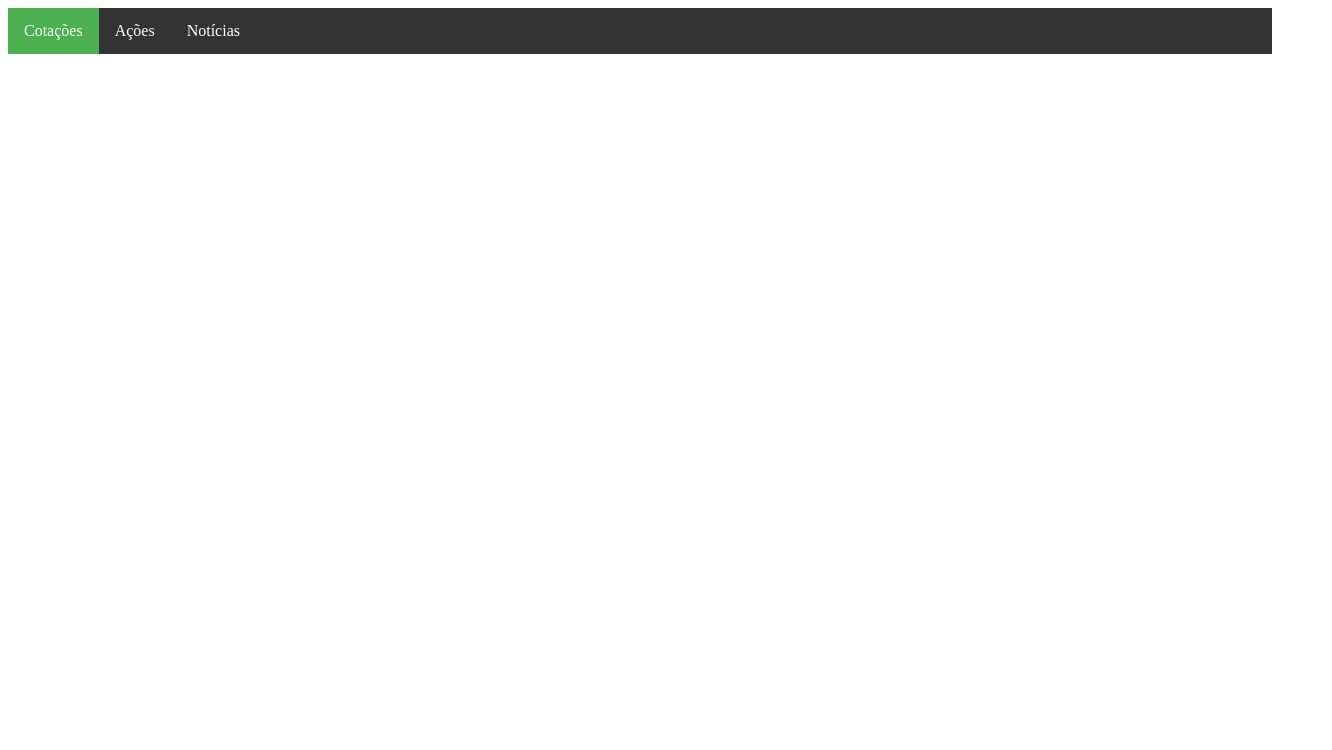
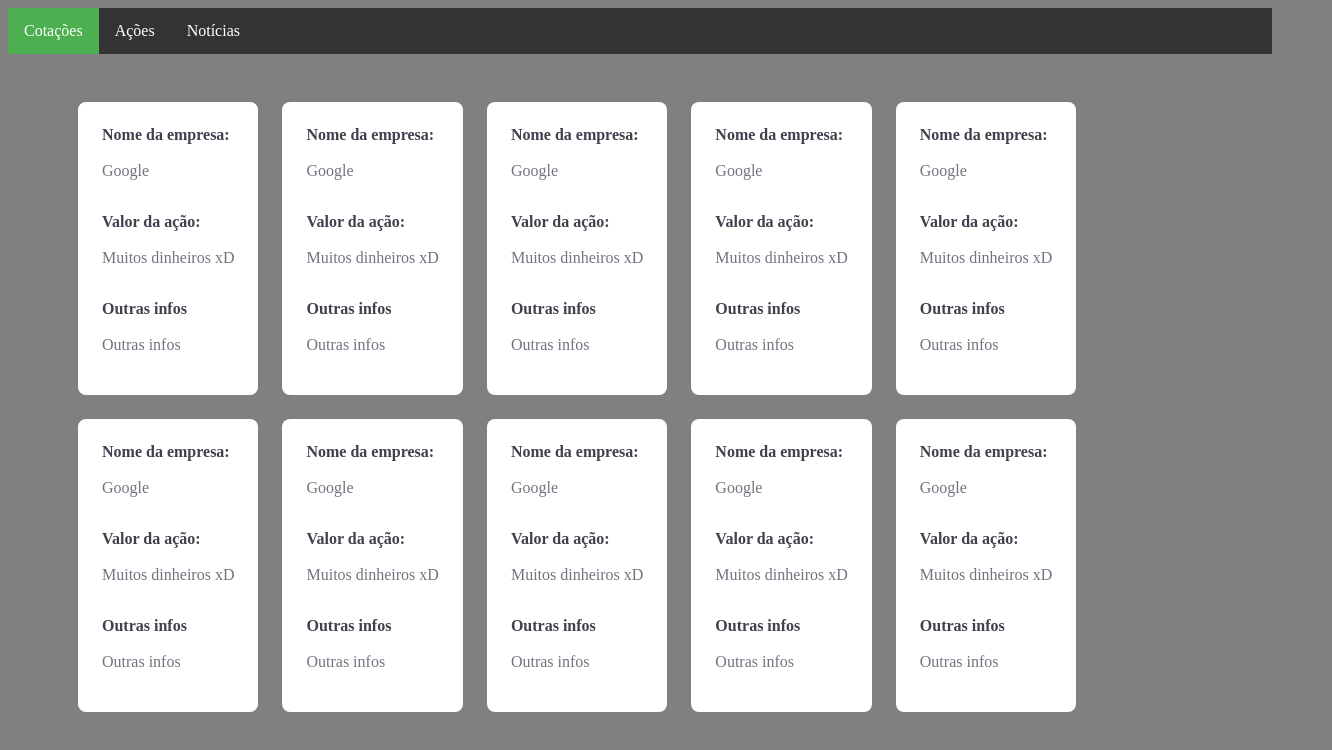
Before and after one commit to CrystianJordan/projetoFinanca, a plain HTML site: page frontend/index.html in a window 1280 px wide. Shown: the whole page, 1332 px wide, since content can reach past the window. Drawn offline with Linux system fonts and the light colour scheme.

Commit message:
Frontend em andamento

```diff
--- a/frontend/css/style.css
+++ b/frontend/css/style.css
@@ -1,3 +1,7 @@
+body {
+    background-color: gray;
+}
+
 header ul {
     list-style-type: none;
     margin: 0;
@@ -25,3 +29,41 @@ header li a:hover:not(.ativo) {
 .ativo {
     background-color: #4caf50;
 }
+
+.cotacoes-container {
+    width: 100%;
+    padding: 0 30px;
+    margin: 32px auto;
+    display: flex;
+    align-items: center;
+}
+
+.cotacoes-container ul {
+    display: grid;
+    grid-template-columns: repeat(5, 1fr);
+    grid-gap: 24px;
+    list-style: none;
+}
+
+.cotacoes-container ul li {
+    background: #ffffff;
+    padding: 24px;
+    border-radius: 8px;
+    position: relative;
+}
+
+.cotacoes-container ul li strong {
+    display: block;
+    margin-bottom: 16px;
+    color: #41414d;
+}
+
+.cotacoes-container ul li p + strong {
+    margin-top: 32px;
+}
+
+.cotacoes-container ul li p {
+    color: #737380;
+    line-height: 21px;
+    font-size: 16px;
+}
--- a/frontend/index.html
+++ b/frontend/index.html
@@ -14,5 +14,101 @@
       <li><a href="noticias.html">Notícias</a></li>
     </ul>
   </header>
+
+  <div class="cotacoes-container">
+    <ul>
+      <li>
+        <strong>Nome da empresa:</strong>
+        <p>Google</p>
+        <strong>Valor da ação:</strong>
+        <p>Muitos dinheiros xD</p>
+        <strong>Outras infos</strong>
+        <p>Outras infos</p>
+      </li>
+
+      <li>
+        <strong>Nome da empresa:</strong>
+        <p>Google</p>
+        <strong>Valor da ação:</strong>
+        <p>Muitos dinheiros xD</p>
+        <strong>Outras infos</strong>
+        <p>Outras infos</p>
+      </li>
+
+      <li>
+        <strong>Nome da empresa:</strong>
+        <p>Google</p>
+        <strong>Valor da ação:</strong>
+        <p>Muitos dinheiros xD</p>
+        <strong>Outras infos</strong>
+        <p>Outras infos</p>
+      </li>
+
+      <li>
+        <strong>Nome da empresa:</strong>
+        <p>Google</p>
+        <strong>Valor da ação:</strong>
+        <p>Muitos dinheiros xD</p>
+        <strong>Outras infos</strong>
+        <p>Outras infos</p>
+      </li>
+
+      <li>
+        <strong>Nome da empresa:</strong>
+        <p>Google</p>
+        <strong>Valor da ação:</strong>
+        <p>Muitos dinheiros xD</p>
+        <strong>Outras infos</strong>
+        <p>Outras infos</p>
+      </li>
+
+      <li>
+        <strong>Nome da empresa:</strong>
+        <p>Google</p>
+        <strong>Valor da ação:</strong>
+        <p>Muitos dinheiros xD</p>
+        <strong>Outras infos</strong>
+        <p>Outras infos</p>
+      </li>
+
+      <li>
+        <strong>Nome da empresa:</strong>
+        <p>Google</p>
+        <strong>Valor da ação:</strong>
+        <p>Muitos dinheiros xD</p>
+        <strong>Outras infos</strong>
+        <p>Outras infos</p>
+      </li>
+
+      <li>
+        <strong>Nome da empresa:</strong>
+        <p>Google</p>
+        <strong>Valor da ação:</strong>
+        <p>Muitos dinheiros xD</p>
+        <strong>Outras infos</strong>
+        <p>Outras infos</p>
+      </li>
+
+      <li>
+        <strong>Nome da empresa:</strong>
+        <p>Google</p>
+        <strong>Valor da ação:</strong>
+        <p>Muitos dinheiros xD</p>
+        <strong>Outras infos</strong>
+        <p>Outras infos</p>
+      </li>
+
+      <li>
+        <strong>Nome da empresa:</strong>
+        <p>Google</p>
+        <strong>Valor da ação:</strong>
+        <p>Muitos dinheiros xD</p>
+        <strong>Outras infos</strong>
+        <p>Outras infos</p>
+      </li>
+
+    </ul>
+  </div>
+
 </body>
 </html>
```
Also changed, not shown: frontend/services/api.js (added, +7 -0 lines), 2 other files.
